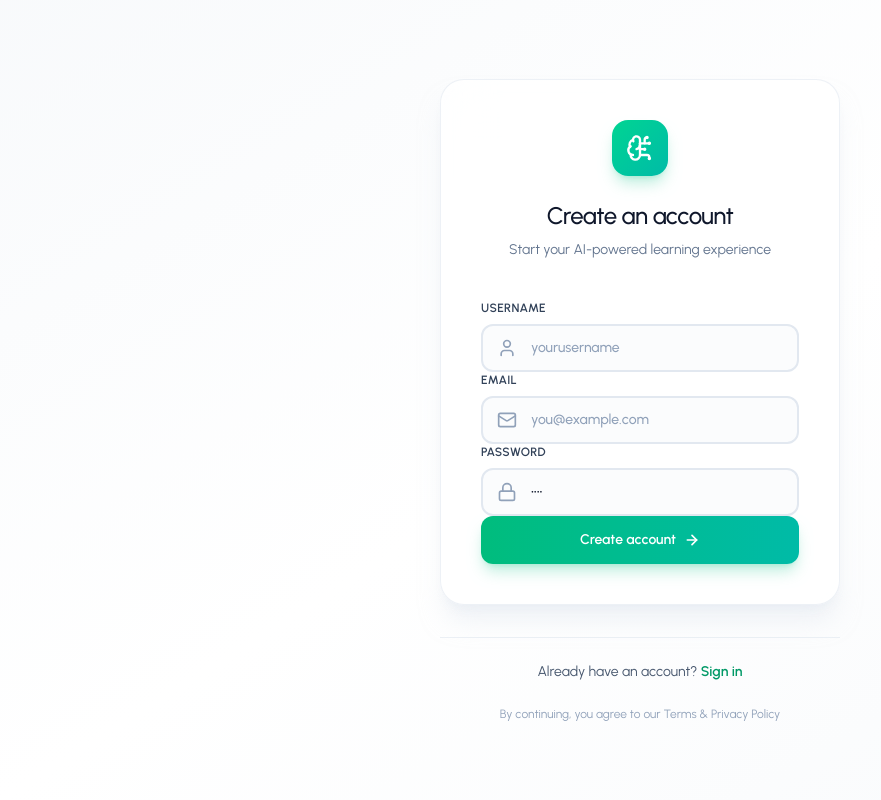
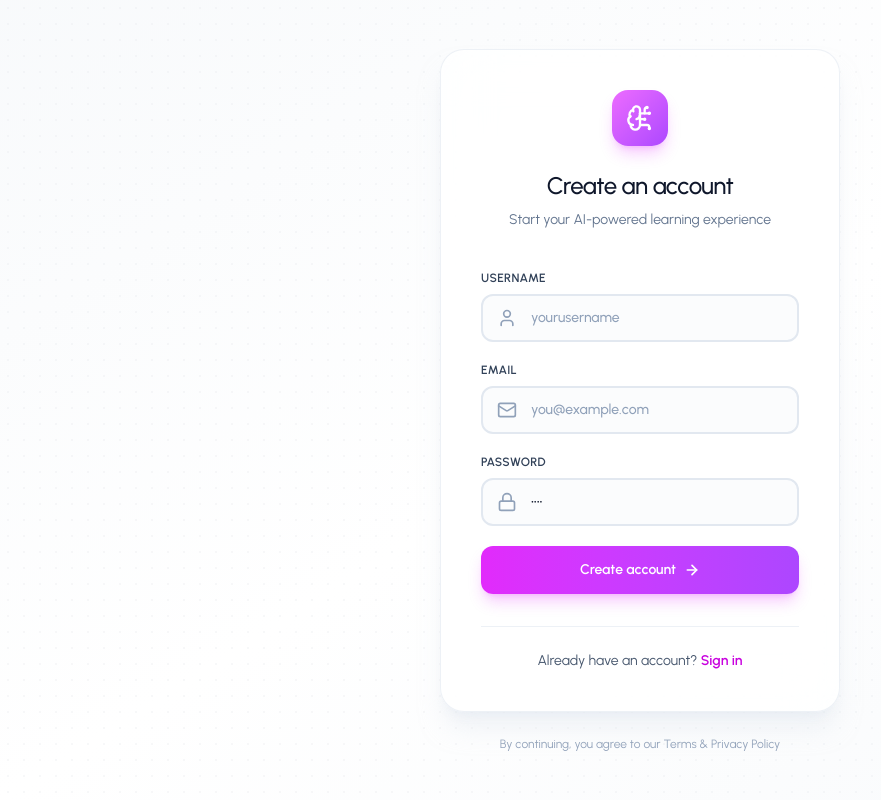
Before and after one commit to SayanMazumder75/Deploy-Major, a React (Vite) app in the folder frontend/ai-learning-assistant/: page /register in a window 1280 px wide. Shown: the whole page, without its empty margins (0-881 px from the left). Built offline with nearby package versions, Linux system fonts and the light colour scheme; a web font is replaced by a local one.

Commit message:
Advance UI: Auth & Docs Color Refresh
Updated Login, Register, and Documents pages
from emerald to fuchsia/purple theme...

```diff
--- a/frontend/ai-learning-assistant/src/pages/Auth/LoginPage.jsx
+++ b/frontend/ai-learning-assistant/src/pages/Auth/LoginPage.jsx
@@ -33,16 +33,19 @@ const LoginPage = () => {
       setLoading(false);
     }
   };
+
   return (
     <div className="flex items-center justify-center min-h-screen bg-linear-to-br from-slate-50 via-white to-slate-50">
 
-      <div className="absolute inset-0 bg-[radial-gradient(#e5e7eb_1px, transparent_1px)] bg-size-[16px-16px] opacity-30" />
+      <div className="absolute inset-0 bg-[radial-gradient(#e5e7eb_1px,transparent_1px)] bg-size-[16px_16px] opacity-30" />
 
       <div className="relative w-full max-w-md px-6">
         <div className="bg-white/80 backdrop-blur-xl border border-slate-200/60 rounded-3xl shadow-xl shadow-slate-200/50 p-10">
+
           {/* Header */}
           <div className="text-center mb-10">
-            <div className="inline-flex items-center justify-center w-14 h-14 rounded-2xl bg-linear-to-br from-emerald-400 to-teal-500 shadow-lg shadow-emerald-500/25 mb-6">
+            {/* 🔵 Logo icon — changed from emerald to fuchsia/purple */}
+            <div className="inline-flex items-center justify-center w-14 h-14 rounded-2xl bg-linear-to-br from-fuchsia-400 to-purple-500 shadow-lg shadow-fuchsia-500/25 mb-6">
               <BrainCircuit className="w-7 h-7 text-white" strokeWidth={2} />
             </div>
             <h1 className="text-2xl font-medium text-slate-900 tracking-tight mb-2">
@@ -61,17 +64,20 @@ const LoginPage = () => {
                 Email
               </label>
               <div className="relative group">
-                <div className={`absolute inset-y-0 left-0 pl-4 flex items-center pointer-events-none transition-colors duration-200 ${focusedField === 'email' ? 'text-emrald-500' : 'text-slate-400'
+                {/* 🔵 Icon focus color — changed from emerald to fuchsia */}
+                <div className={`absolute inset-y-0 left-0 pl-4 flex items-center pointer-events-none transition-colors duration-200 ${
+                  focusedField === 'email' ? 'text-fuchsia-500' : 'text-slate-400'
                 }`}>
                   <Mail className="h-5 w-5" strokeWidth={2} />
                 </div>
+                {/* 🔵 Input focus border — changed from emerald to fuchsia */}
                 <input
                   type="email"
                   value={email}
                   onChange={(e) => setEmail(e.target.value)}
                   onFocus={() => setFocusedField('email')}
                   onBlur={() => setFocusedField(null)}
-                  className="w-full h-12 pl-12 pr-4 border-2 border-slate-200 rounded-xl bg-slate-50/50 text-slate-900 placeholder-slate-400 text-sm font-medium transition-all duration-200 focus:outline-none focus:border-emerald-500 focus:bg-white focus:shadow-lg focus:shadow-emerald-500/10"
+                  className="w-full h-12 pl-12 pr-4 border-2 border-slate-200 rounded-xl bg-slate-50/50 text-slate-900 placeholder-slate-400 text-sm font-medium transition-all duration-200 focus:outline-none focus:border-fuchsia-400 focus:bg-white focus:shadow-lg focus:shadow-fuchsia-500/10"
                   placeholder="you@example.com"
                 />
               </div>
@@ -82,20 +88,21 @@ const LoginPage = () => {
               <label className="block text-xs font-semibold text-slate-700 uppercase tracking-wide">
                 Password
               </label>
-
               <div className="relative group">
-                <div className={`absolute inset-y-0 left-0 pl-4 flex items-center pointer-events-none transition-colors duration-200 ${focusedField === 'password' ? 'text-emerald-500' : 'text-slate-400'
+                {/* 🔵 Icon focus color — changed from emerald to fuchsia */}
+                <div className={`absolute inset-y-0 left-0 pl-4 flex items-center pointer-events-none transition-colors duration-200 ${
+                  focusedField === 'password' ? 'text-fuchsia-500' : 'text-slate-400'
                 }`}>
                   <Lock className="h-5 w-5" strokeWidth={2} />
                 </div>
-
+                {/* 🔵 Input focus border — changed from emerald to fuchsia */}
                 <input
                   type="password"
                   value={password}
                   onChange={(e) => setPassword(e.target.value)}
                   onFocus={() => setFocusedField('password')}
                   onBlur={() => setFocusedField(null)}
-                  className="w-full h-12 pl-12 pr-4 border-2 border-slate-200 rounded-xl bg-slate-50/50 text-slate-900 placeholder-slate-400 text-sm font-medium transition-all duration-200 focus:outline-none focus:border-emerald-500 focus:bg-white focus:shadow-lg focus:shadow-emerald-500/10"
+                  className="w-full h-12 pl-12 pr-4 border-2 border-slate-200 rounded-xl bg-slate-50/50 text-slate-900 placeholder-slate-400 text-sm font-medium transition-all duration-200 focus:outline-none focus:border-fuchsia-400 focus:bg-white focus:shadow-lg focus:shadow-fuchsia-500/10"
                   placeholder="••••••••"
                 />
               </div>
@@ -108,11 +115,11 @@ const LoginPage = () => {
               </div>
             )}
 
-            {/* Submit Button */}
+            {/* 🔵 Submit Button — changed from emerald to fuchsia/purple */}
             <button
               onClick={handleSubmit}
               disabled={loading}
-              className="group relative w-full h-12 bg-linear-to-r from-emerald-500 to-teal-500 hover:from-emerald-600 hover:to-teal-600 active:scale-[0.98] text-white text-sm font-semibold rounded-xl transition-all duration-200 focus:outline-none focus:ring-4 focus:ring-emerald-500/20 disabled:opacity-50 disabled:cursor-not-allowed disabled:active:scale-100 shadow-lg shadow-emerald-500/25 overflow-hidden"
+              className="group relative w-full h-12 bg-linear-to-r from-fuchsia-500 to-purple-500 hover:from-fuchsia-600 hover:to-purple-600 active:scale-[0.98] text-white text-sm font-semibold rounded-xl transition-all duration-200 focus:outline-none focus:ring-4 focus:ring-fuchsia-500/20 disabled:opacity-50 disabled:cursor-not-allowed disabled:active:scale-100 shadow-lg shadow-fuchsia-500/25 overflow-hidden"
             >
               <span className="relative z-10 flex items-center justify-center gap-2">
                 {loading ? (
@@ -135,7 +142,8 @@ const LoginPage = () => {
           <div className="mt-8 pt-6 border-t border-slate-200/60">
             <p className="text-center text-sm text-slate-600">
               Don't have an account?{' '}
-              <Link to='/register' className="font-semibold text-emerald-600 hover:text-emerald-700 transition-colors duration-200">
+              {/* 🔵 Sign up link — changed from emerald to fuchsia */}
+              <Link to='/register' className="font-semibold text-fuchsia-600 hover:text-fuchsia-700 transition-colors duration-200">
                 Sign up
               </Link>
             </p>
@@ -146,12 +154,9 @@ const LoginPage = () => {
         <p className="text-center text-xs text-slate-400 mt-6">
           By continuing, you agree to our Terms & Privacy Policy
         </p>
-
       </div>
     </div>
-
   );
 };
 
-
 export default LoginPage;
--- a/frontend/ai-learning-assistant/src/pages/Auth/RegisterPage.jsx
+++ b/frontend/ai-learning-assistant/src/pages/Auth/RegisterPage.jsx
@@ -37,15 +37,18 @@ const RegisterPage = () => {
     }
   };
 
-  return <div className="flex items-center justify-center min-h-screen bg-linear-to-br from-slate-50 via-white to-slate-50">
+  return (
+    <div className="flex items-center justify-center min-h-screen bg-linear-to-br from-slate-50 via-white to-slate-50">
 
-    <div className="absolute inset-0 bg-[radial-gradient(#e5e7eb_1px, transparent_1px)] bg-size-[16px-16px] opacity-30" />
+      <div className="absolute inset-0 bg-[radial-gradient(#e5e7eb_1px,transparent_1px)] bg-size-[16px_16px] opacity-30" />
 
       <div className="relative w-full max-w-md px-6">
         <div className="bg-white/80 backdrop-blur-xl border border-slate-200/60 rounded-3xl shadow-xl shadow-slate-200/50 p-10">
+
           {/* Header */}
           <div className="text-center mb-10">
-          <div className="inline-flex items-center justify-center w-14 h-14 rounded-2xl bg-linear-to-br from-emerald-400 to-teal-500 shadow-lg shadow-emerald-500/25 mb-6">
+            {/* 🔵 Logo — changed from emerald to fuchsia/purple */}
+            <div className="inline-flex items-center justify-center w-14 h-14 rounded-2xl bg-linear-to-br from-fuchsia-400 to-purple-500 shadow-lg shadow-fuchsia-500/25 mb-6">
               <BrainCircuit className="w-7 h-7 text-white" strokeWidth={2} />
             </div>
             <h1 className="text-2xl font-medium text-slate-900 tracking-tight mb-2">
@@ -58,32 +61,29 @@ const RegisterPage = () => {
 
           {/* Form */}
           <div className="space-y-5">
+
             {/* Username Field */}
             <div className="space-y-2">
               <label className="block text-xs font-semibold text-slate-700 uppercase tracking-wide">
                 Username
               </label>
-
               <div className="relative group">
-              <div
-                className={`absolute inset-y-0 left-0 pl-4 flex items-center pointer-events-none transition-colors duration-200 ${focusedField === "username"
-                  ? "text-emerald-500"
-                  : "text-slate-400"
-                  }`}
-              >
+                {/* 🔵 Icon focus — changed from emerald to fuchsia */}
+                <div className={`absolute inset-y-0 left-0 pl-4 flex items-center pointer-events-none transition-colors duration-200 ${
+                  focusedField === "username" ? "text-fuchsia-500" : "text-slate-400"
+                }`}>
                   <User className="h-5 w-5" strokeWidth={2} />
                 </div>
-
+                {/* 🔵 Input focus border — changed from emerald to fuchsia */}
                 <input
                   type="text"
                   value={username}
                   onChange={(e) => setUsername(e.target.value)}
                   onFocus={() => setFocusedField("username")}
                   onBlur={() => setFocusedField(null)}
-                className="w-full h-12 pl-12 pr-4 border-2 border-slate-200 rounded-xl bg-slate-50/50 text-slate-900 placeholder-slate-400 text-sm font-medium transition-all duration-200 focus:outline-none focus:border-emerald-500 focus:bg-white focus:shadow-lg focus:shadow-emerald-500/10"
+                  className="w-full h-12 pl-12 pr-4 border-2 border-slate-200 rounded-xl bg-slate-50/50 text-slate-900 placeholder-slate-400 text-sm font-medium transition-all duration-200 focus:outline-none focus:border-fuchsia-400 focus:bg-white focus:shadow-lg focus:shadow-fuchsia-500/10"
                   placeholder="yourusername"
                 />
-            </div>
               </div>
             </div>
 
@@ -92,24 +92,21 @@ const RegisterPage = () => {
               <label className="block text-xs font-semibold text-slate-700 uppercase tracking-wide">
                 Email
               </label>
-
               <div className="relative group">
-            <div
-              className={`absolute inset-y-0 left-0 pl-4 flex items-center pointer-events-none transition-colors duration-200 ${focusedField === "email"
-                ? "text-emerald-500"
-                : "text-slate-400"
-                }`}
-            >
+                {/* 🔵 Icon focus — changed from emerald to fuchsia */}
+                <div className={`absolute inset-y-0 left-0 pl-4 flex items-center pointer-events-none transition-colors duration-200 ${
+                  focusedField === "email" ? "text-fuchsia-500" : "text-slate-400"
+                }`}>
                   <Mail className="h-5 w-5" strokeWidth={2} />
                 </div>
-
+                {/* 🔵 Input focus border — changed from emerald to fuchsia */}
                 <input
                   type="email"
                   value={email}
                   onChange={(e) => setEmail(e.target.value)}
                   onFocus={() => setFocusedField("email")}
                   onBlur={() => setFocusedField(null)}
-              className="w-full h-12 pl-12 pr-4 border-2 border-slate-200 rounded-xl bg-slate-50/50 text-slate-900 placeholder-slate-400 text-sm font-medium transition-all duration-200 focus:outline-none focus:border-emerald-500 focus:bg-white focus:shadow-lg focus:shadow-emerald-500/10"
+                  className="w-full h-12 pl-12 pr-4 border-2 border-slate-200 rounded-xl bg-slate-50/50 text-slate-900 placeholder-slate-400 text-sm font-medium transition-all duration-200 focus:outline-none focus:border-fuchsia-400 focus:bg-white focus:shadow-lg focus:shadow-fuchsia-500/10"
                   placeholder="you@example.com"
                 />
               </div>
@@ -120,24 +117,21 @@ const RegisterPage = () => {
               <label className="block text-xs font-semibold text-slate-700 uppercase tracking-wide">
                 Password
               </label>
-
               <div className="relative group">
-            <div
-              className={`absolute inset-y-0 left-0 pl-4 flex items-center pointer-events-none transition-colors duration-200 ${focusedField === "password"
-                ? "text-emerald-500"
-                : "text-slate-400"
-                }`}
-            >
+                {/* 🔵 Icon focus — changed from emerald to fuchsia */}
+                <div className={`absolute inset-y-0 left-0 pl-4 flex items-center pointer-events-none transition-colors duration-200 ${
+                  focusedField === "password" ? "text-fuchsia-500" : "text-slate-400"
+                }`}>
                   <Lock className="h-5 w-5" strokeWidth={2} />
                 </div>
-
+                {/* 🔵 Input focus border — changed from emerald to fuchsia */}
                 <input
                   type="password"
                   value={password}
                   onChange={(e) => setPassword(e.target.value)}
                   onFocus={() => setFocusedField("password")}
                   onBlur={() => setFocusedField(null)}
-              className="w-full h-12 pl-12 pr-4 border-2 border-slate-200 rounded-xl bg-slate-50/50 text-slate-900 placeholder-slate-400 text-sm font-medium transition-all duration-200 focus:outline-none focus:border-emerald-500 focus:bg-white focus:shadow-lg focus:shadow-emerald-500/10"
+                  className="w-full h-12 pl-12 pr-4 border-2 border-slate-200 rounded-xl bg-slate-50/50 text-slate-900 placeholder-slate-400 text-sm font-medium transition-all duration-200 focus:outline-none focus:border-fuchsia-400 focus:bg-white focus:shadow-lg focus:shadow-fuchsia-500/10"
                   placeholder="••••••••"
                 />
               </div>
@@ -152,11 +146,11 @@ const RegisterPage = () => {
               </div>
             )}
 
-        {/* Submit Button */}
+            {/* 🔵 Submit Button — changed from emerald to fuchsia/purple */}
             <button
               onClick={handleSubmit}
               disabled={loading}
-          className="group relative w-full h-12 bg-gradient-to-r from-emerald-500 to-teal-500 hover:from-emerald-600 hover:to-teal-600 active:scale-[0.98] text-white text-sm font-semibold rounded-xl transition-all duration-200 focus:outline-none focus:ring-4 focus:ring-emerald-500/20 disabled:opacity-50 disabled:cursor-not-allowed disabled:active:scale-100 shadow-lg shadow-emerald-500/25 overflow-hidden"
+              className="group relative w-full h-12 bg-gradient-to-r from-fuchsia-500 to-purple-500 hover:from-fuchsia-600 hover:to-purple-600 active:scale-[0.98] text-white text-sm font-semibold rounded-xl transition-all duration-200 focus:outline-none focus:ring-4 focus:ring-fuchsia-500/20 disabled:opacity-50 disabled:cursor-not-allowed disabled:active:scale-100 shadow-lg shadow-fuchsia-500/25 overflow-hidden"
             >
               <span className="relative z-10 flex items-center justify-center gap-2">
                 {loading ? (
@@ -174,33 +168,35 @@ const RegisterPage = () => {
                   </>
                 )}
               </span>
-
               <div className="absolute inset-0 bg-gradient-to-r from-white/0 via-white/20 to-white/0 translate-x-[-100%] group-hover:translate-x-[100%] transition-transform duration-700" />
             </button>
+
           </div>
-
 
           {/* Footer */}
           <div className="mt-8 pt-6 border-t border-slate-200/60">
             <p className="text-center text-sm text-slate-600">
               Already have an account?{' '}
-          <Link to='/login'
-            className="font-semibold text-emerald-600 hover:text-emerald-700 transition-colors duration-200">
+              {/* 🔵 Sign in link — changed from emerald to fuchsia */}
+              <Link
+                to='/login'
+                className="font-semibold text-fuchsia-600 hover:text-fuchsia-700 transition-colors duration-200"
+              >
                 Sign in
               </Link>
             </p>
           </div>
 
+        </div>
 
         {/* Subtle footer text */}
         <p className="text-center text-xs text-slate-400 mt-6">
           By continuing, you agree to our Terms & Privacy Policy
         </p>
+
       </div>
     </div>
-
-
-
+  );
 };
 
-export default RegisterPage
+export default RegisterPage;
```
Also changed, not shown: frontend/ai-learning-assistant/src/pages/Documents/DocumentListPage.jsx (+25 -100 lines). Lines whose indentation alone changed are shown as unchanged.
